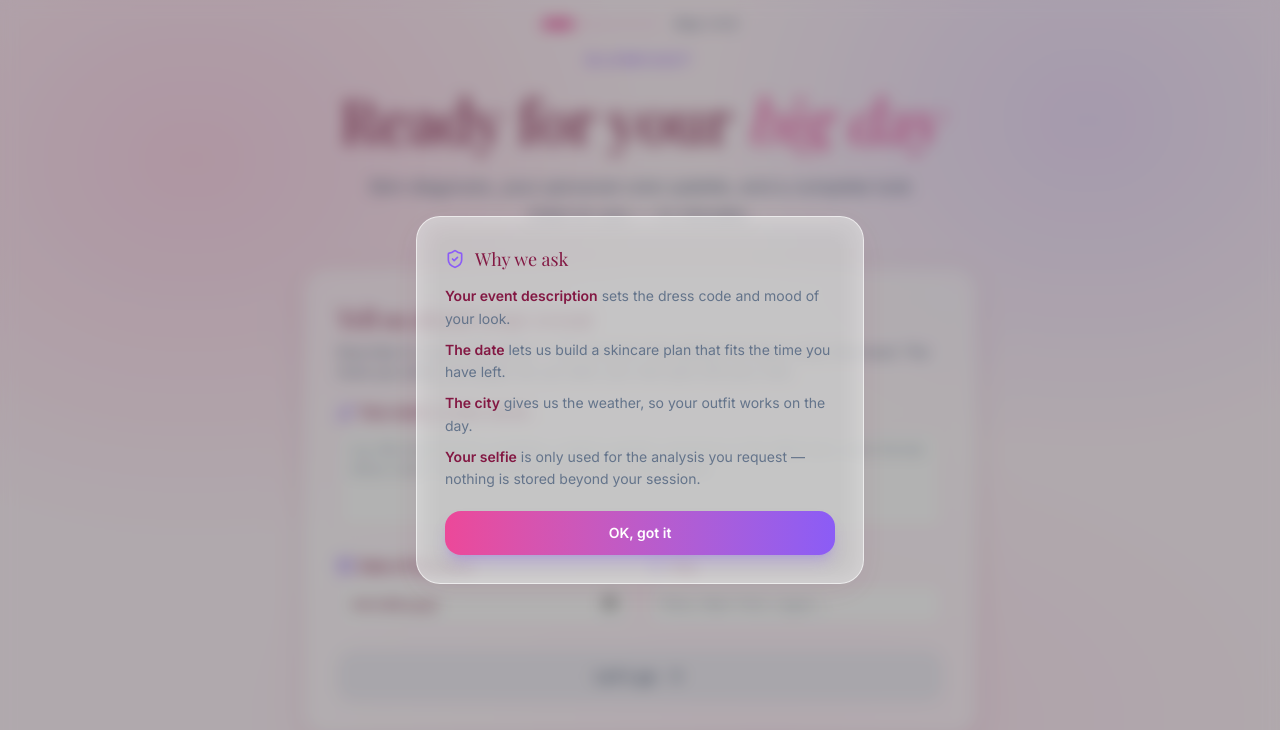
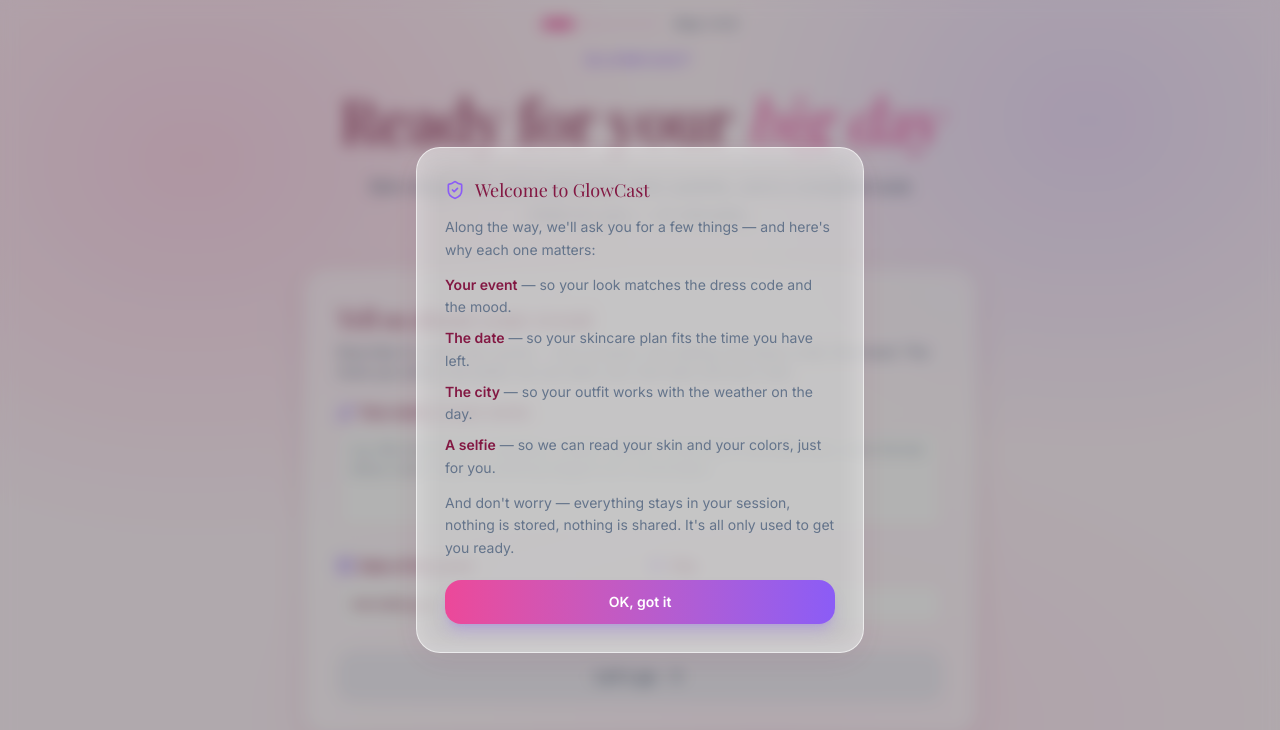
Before and after one commit to Bsh54/glowcast, a Next.js app: page / in a window 1280 px wide. Shown: the top 730 px of the page. Built offline with nearby package versions, Linux system fonts and the light colour scheme.

Commit message:
Soften welcome popup: greet first, explain upcoming questions, end with reassurance

```diff
--- a/src/components/WhyWeAskModal.tsx
+++ b/src/components/WhyWeAskModal.tsx
@@ -37,27 +37,35 @@
             <div className="flex items-center gap-2.5">
               <ShieldCheck className="w-5 h-5 text-accent" aria-hidden />
               <h2 id="why-title" className="text-lg">
-                Why we ask
+                Welcome to GlowCast
               </h2>
             </div>
+            <p className="mt-3 text-sm text-muted-foreground leading-relaxed">
+              Along the way, we&apos;ll ask you for a few things — and here&apos;s
+              why each one matters:
+            </p>
             <ul className="mt-3 space-y-2 text-sm text-muted-foreground leading-relaxed">
               <li>
-                <span className="font-semibold text-foreground">Your event description</span>{" "}
-                sets the dress code and mood of your look.
+                <span className="font-semibold text-foreground">Your event</span> — so your
+                look matches the dress code and the mood.
               </li>
               <li>
-                <span className="font-semibold text-foreground">The date</span> lets us build
-                a skincare plan that fits the time you have left.
+                <span className="font-semibold text-foreground">The date</span> — so your
+                skincare plan fits the time you have left.
               </li>
               <li>
-                <span className="font-semibold text-foreground">The city</span> gives us the
-                weather, so your outfit works on the day.
+                <span className="font-semibold text-foreground">The city</span> — so your
+                outfit works with the weather on the day.
               </li>
               <li>
-                <span className="font-semibold text-foreground">Your selfie</span> is only
-                used for the analysis you request — nothing is stored beyond your session.
+                <span className="font-semibold text-foreground">A selfie</span> — so we can
+                read your skin and your colors, just for you.
               </li>
             </ul>
+            <p className="mt-3 text-sm text-muted-foreground leading-relaxed">
+              And don&apos;t worry — everything stays in your session, nothing is
+              stored, nothing is shared. It&apos;s all only used to get you ready.
+            </p>
             <button
               type="button"
               onClick={() => setOpen(false)}
```
